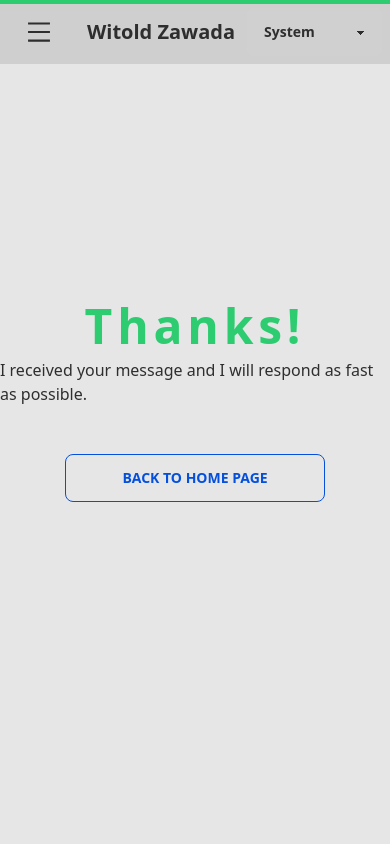
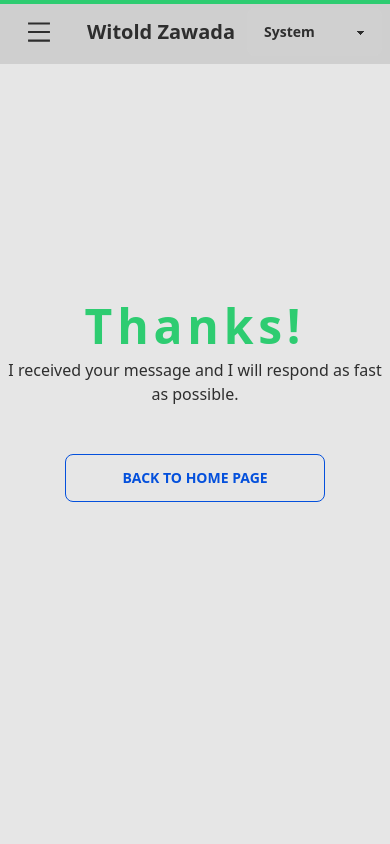
Before and after one commit to PoProstuWitold/portfolio, a Next.js app: page /thanks in a window 390 px wide. Shown: the top 844 px of the page. Built offline with nearby package versions, Linux system fonts and the light colour scheme.

Commit message:
style: contact form

```diff
--- a/src/pages/thanks.tsx
+++ b/src/pages/thanks.tsx
@@ -10,7 +10,7 @@ const ThanksPage: React.FC = () => {
 			/>
 			<main className="flex flex-col items-center justify-center w-full h-screen gap-2">
 				<h1 className="font-extrabold tracking-widest text-5xl text-primary">Thanks!</h1>
-				<p>I received your message and I will respond as fast as possible.</p>
+				<p className='mx-auto text-center'>I received your message and I will respond as fast as possible.</p>
 				<div className="flex justify-center">
 					<Link
 						className="btn btn-secondary btn-md btn-outline md:w-full my-10 px-14"
--- a/src/sections/Contact.tsx
+++ b/src/sections/Contact.tsx
@@ -127,7 +127,7 @@ const Contact: React.FC = () => {
 						<div className="flex justify-center">
 							<button
 								type="submit"
-								className="btn btn-lg btn-outline md:w-full"
+								className="btn btn-lg btn-outline md:w-full w-60"
 							>
 								Send
 							</button>
```
